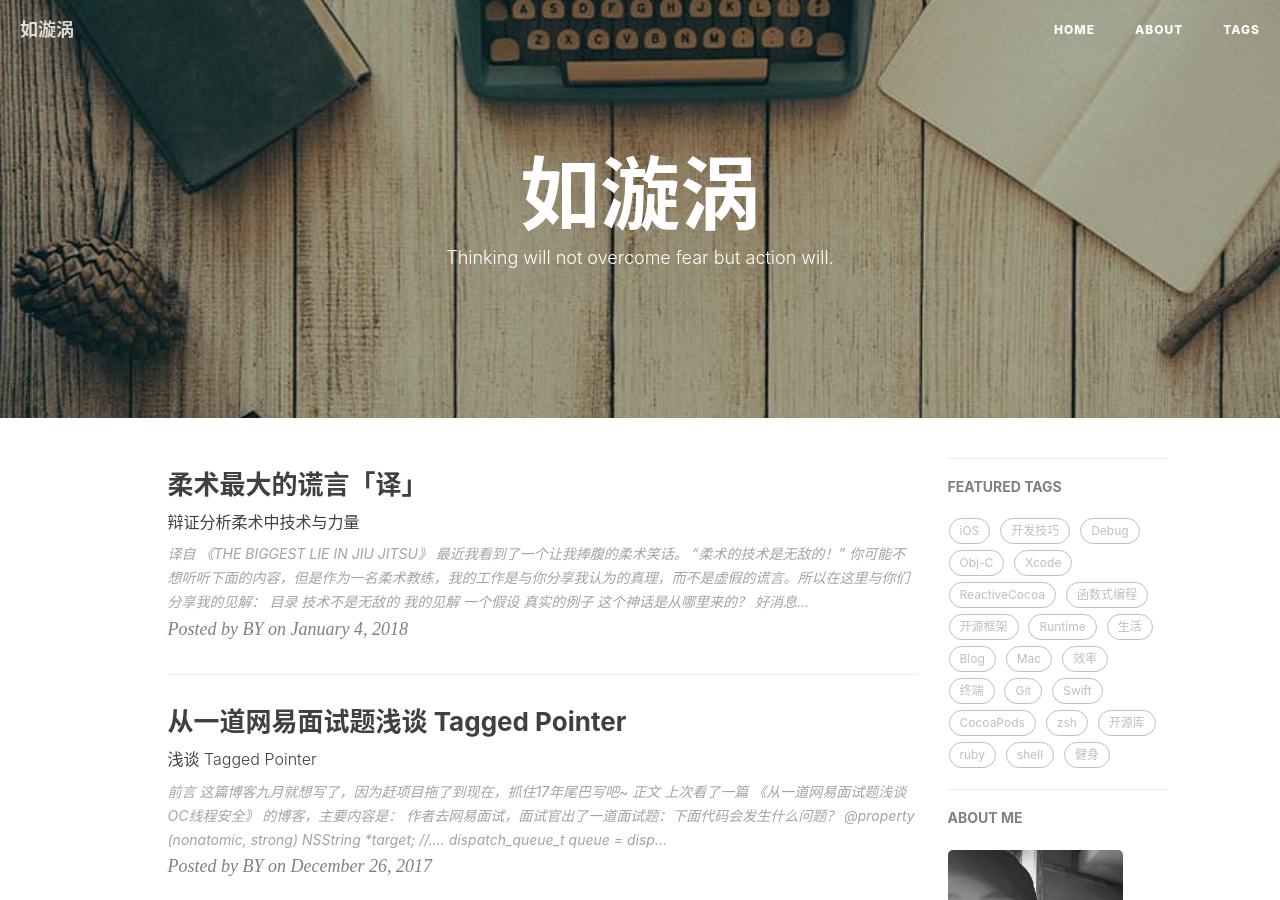
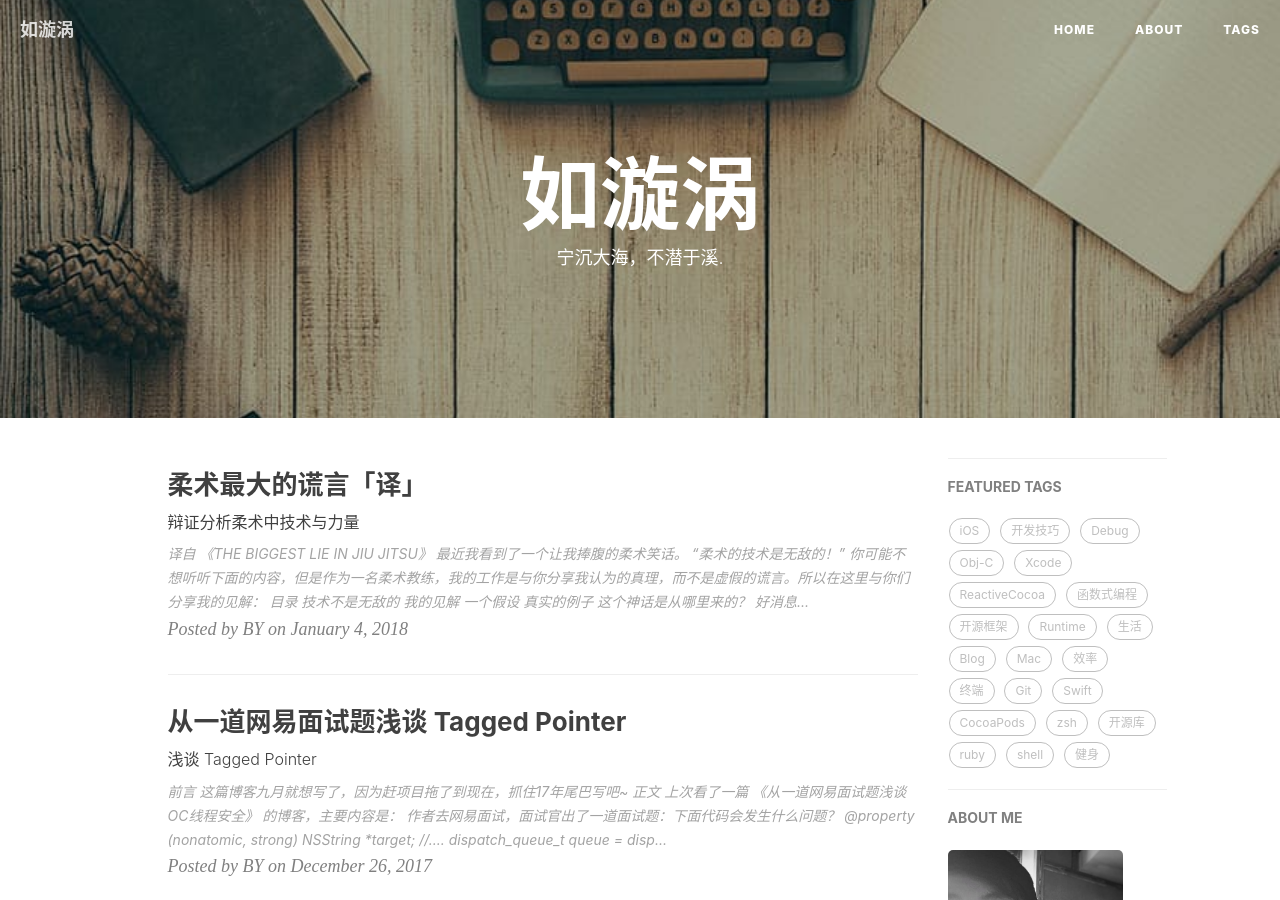
Before and after one commit to Chenbin1996/chenbin1996.github.io, a Jekyll site: the page built from index.html, in a window 1280 px wide and 900 px high. Built offline with Jekyll 4.4.1, drawn with Linux system fonts in a browser that asks for light colours; nearby versions of some CDN libraries; the list of posts is cut into pages by our own code; comment, search, counter and statistics services are not loaded.

Commit message:
Update index.html

```diff
--- a/index.html
+++ b/index.html
@@ -1,6 +1,6 @@
 ---
 layout: page
-description: "Thinking will not overcome fear but action will."
+description: "宁沉大海，不潜于溪."
 ---
 
 {% for post in paginator.posts %}
```
